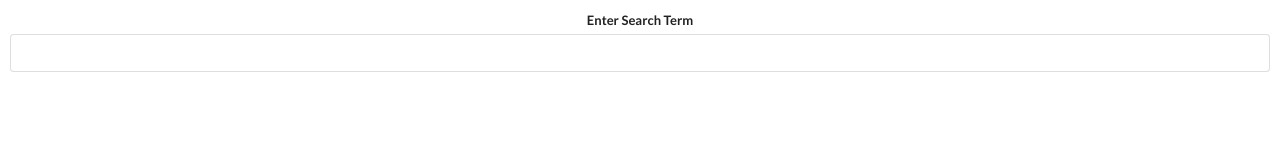
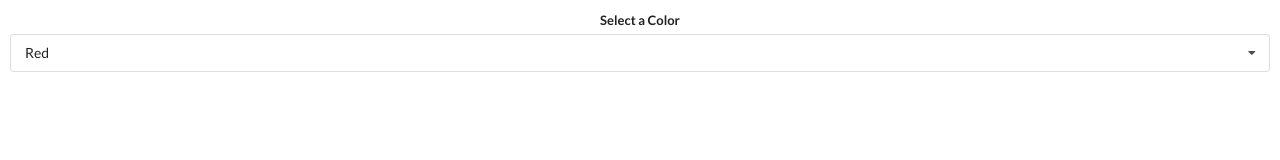
Before and after one commit to nathankruiz3/widgets, a React (Create React App) app: page / in a window 1280 px wide. Shown: the top 160 px of the page. Built offline with nearby package versions, Linux system fonts and the light colour scheme.

Commit message:
temporarily rendering Dropdown for development

```diff
--- a/src/App.js
+++ b/src/App.js
@@ -1,6 +1,7 @@
-import React from "react";
+import React, { useState } from "react";
 import Accordion from "./components/Accordion";
 import Search from "./components/Search";
+import Dropdown from "./components/Dropdown";
 
 const items = [
   {
@@ -19,11 +20,32 @@ const items = [
   },
 ];
 
+const colors = [
+  {
+    title: "Red",
+    value: "red",
+  },
+  {
+    title: "Gold",
+    value: "goldenrod",
+  },
+  {
+    title: "Blue",
+    value: "midnightblue",
+  },
+];
+
 const App = () => {
+  const [selectedColor, setSelectedColor] = useState(colors[0]);
+
   return (
     <div style={{ textAlign: "center", margin: "10px" }}>
-      {/* <Accordion items={items} /> */}
-      <Search />
+      <Dropdown
+        selected={selectedColor}
+        onSelectedChange={setSelectedColor}
+        options={colors}
+        optionType="Color"
+      />
     </div>
   );
 };
```
